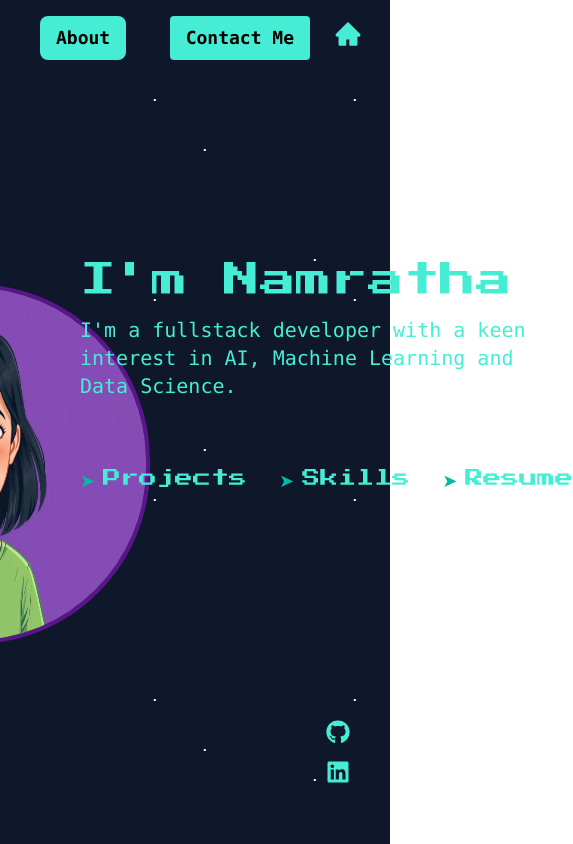
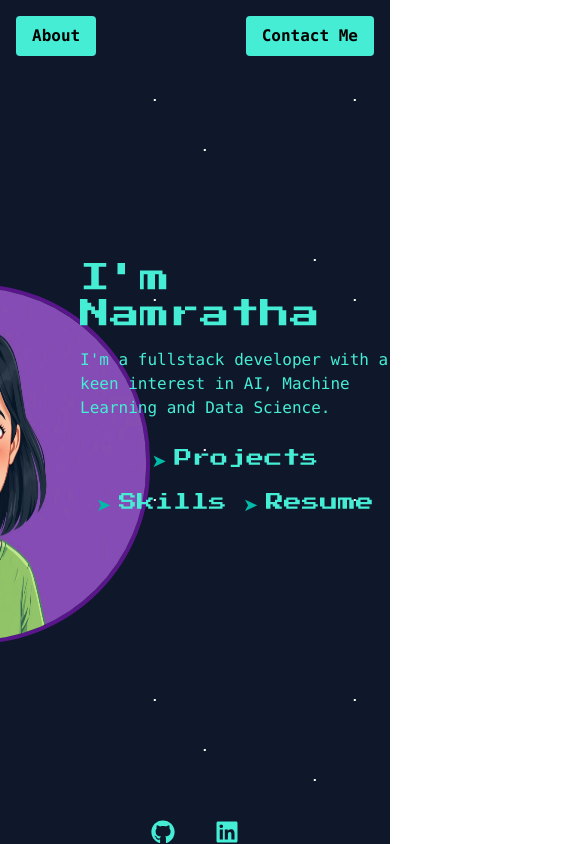
Before and after one commit to NamrathaPed/Portfolio, a React (Vite) app: page / in a window 390 px wide. Shown: the whole page, 573 px wide, since content can reach past the window. Built offline with nearby package versions, Linux system fonts and the light colour scheme.

Commit message:
started responsive design

```diff
--- a/src/components/Hero.jsx
+++ b/src/components/Hero.jsx
@@ -18,8 +18,26 @@ export default function Hero() {
 
 
   return (
-    <section className="flex items-center justify-between h-screen starry-bg bg-gradient-to-r from-slate-950 via-slate-900 to-slate-800">
-      <NavigationButtons type="home"/>
+    <section className="relative flex flex-col md:flex-row items-center justify-between h-screen starry-bg bg-gradient-to-r from-slate-950 via-slate-900 to-slate-800 px-4 md:px-12 overflow-hidden">
+      <div className="absolute top-16 left-4 md:top-4 md:left-4 z-50">
+  <NavigationButtons type="home" />
+</div>
+<div className="absolute top-4 left-4 z-50">
+        <button
+          onClick={handleAboutClick}
+          className="px-4 py-2 cursor-pointer bg-teal-300 hover:bg-teal-500 text-black font-mono font-bold rounded transition"
+        >
+          About
+        </button>
+      </div>
+      <div className="absolute top-4 right-4 z-50">
+        <button
+          onClick={handleContactClick}
+          className="cursor-pointer bg-teal-300 hover:bg-teal-500 text-black font-mono font-bold py-2 px-4 rounded"
+        >
+          Contact Me
+        </button>
+      </div>
       {/* Profile Picture */}
       <motion.img
         src="/profile.jpg"
@@ -48,14 +66,14 @@ export default function Hero() {
         animate={{ x: 0, opacity: 1 }}
         transition={{ duration: 0.4, delay: 0.4 }}
       >
-        <h1 className="text-4xl font-['Press_Start_2P'] mb-4">I'm Namratha</h1>
-        <p className="text-xl">
+        <h1 className="text-3xl md:text-5xl font-['Press_Start_2P'] mb-4">I'm Namratha</h1>
+        <p className="text-base md:text-xl mb-6 text-teal-300 font-mono">
           I'm a fullstack developer with a keen interest in AI, Machine Learning
           and Data Science.
         </p>
 
         {/* Links Row */}
-        <div className="flex gap-8 text-lg text-teal-300 mt-16 font-['Press_Start_2P']">
+        <div className="flex flex-wrap justify-center md:justify-start gap-4 md:gap-8 text-lg text-teal-300 font-['Press_Start_2P']">
           <motion.p
             onClick={handleProjectsClick}
             className="cursor-pointer hover:underline decoration-teal-500 flex items-center gap-2"
@@ -64,26 +82,6 @@ export default function Hero() {
           >
             <span className="text-teal-500">➤</span> Projects
           </motion.p>
-
-          <motion.button
-          onClick={handleAboutClick}
-          className="fixed top-4 left-10 bg-teal-300 hover:bg-teal-500 text-black font-mono font-bold px-4 py-2 rounded-lg text-lg"
-          whileHover={{ scale: 1.05 }}
-          whileTap={{ scale: 0.95 }}
-    >
-          About
-         </motion.button>
-
-          <motion.button
-            onClick ={handleContactClick}
-            className="fixed top-4 right-20 bg-teal-300 hover:bg-teal-500 text-black font-mono font-bold py-2 px-4 rounded"
-            whileHover={{scale: 1.05}}
-            whileTap={{scale: 0.95}}
-          >
-            Contact Me
-          </motion.button>
-
-
           <motion.p
             onClick={handleSkillsClick}
             className="cursor-pointer hover:underline decoration-teal-500 flex items-center gap-2"
@@ -105,7 +103,7 @@ export default function Hero() {
       </motion.div>
 
       {/* Bottom-right social icons */}
-      <div className="absolute bottom-15 right-10 flex flex-col gap-4 text-teal-300 text-2xl">
+      <div className="flex justify-center md:flex-col gap-4 space-x-6 mt-6 text-2xl text-teal-300">
         <motion.div
           onClick={handleGithubClick}
           className="cursor-pointer hover:text-teal-500"
```
